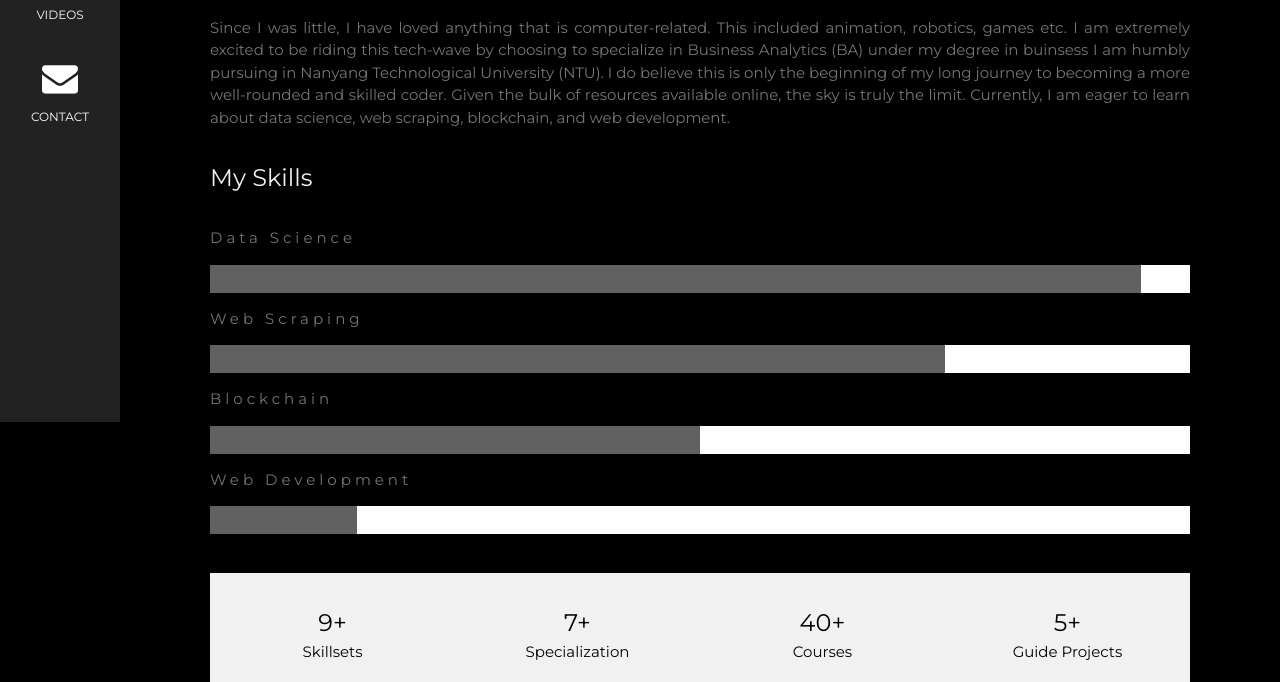
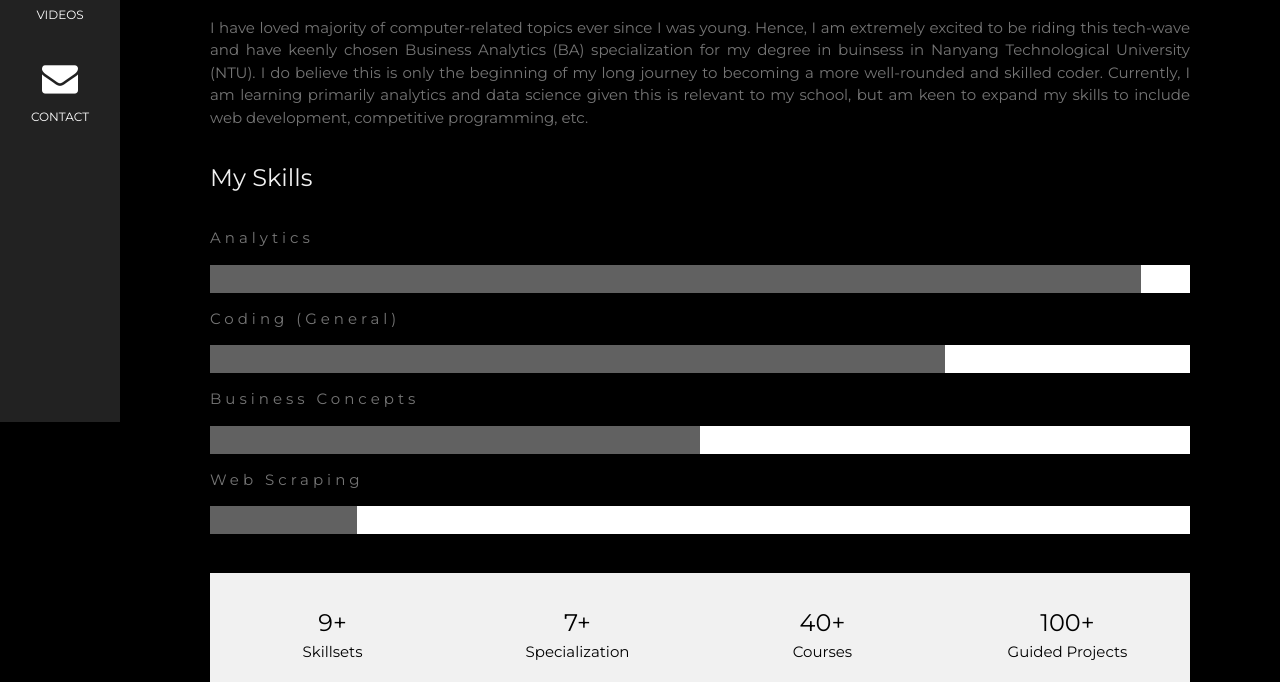
Before and after one commit to tonyngmk/tonyngmk.github.io, a plain HTML site: page index.html in a window 1280 px wide. Shown: the part 378-1060 px from the top of the page. Drawn offline with Linux system fonts and the light colour scheme; a script that the page names is missing.

Commit message:
Changes to some wordings

```diff
--- a/index.html
+++ b/index.html
@@ -67,26 +67,26 @@ body, h1,h2,h3,h4,h5,h6 {font-family: "Montserrat", sans-serif}
   <div class="w3-content w3-justify w3-text-grey w3-padding-64" id="about">
     <h2 class="w3-text-light-grey">My Drive</h2>
     <hr style="width:200px" class="w3-opacity">
-    <p>Since I was little, I have loved anything that is computer-related. This included animation, robotics, games etc. I am
-	extremely excited to be riding this tech-wave by choosing to specialize in Business Analytics (BA) under my degree in buinsess
-	I am humbly pursuing in Nanyang Technological University (NTU). I do believe this is only the beginning of my long journey to
-	becoming a more well-rounded and skilled coder. Given the bulk of resources available online, the sky is truly the limit. Currently,
-	I am eager to learn about data science, web scraping, blockchain, and web development.
+    <p>I have loved majority of computer-related topics ever since I was young. Hence, I am
+	extremely excited to be riding this tech-wave and have keenly chosen Business Analytics (BA) specialization for my degree in buinsess
+	in Nanyang Technological University (NTU). I do believe this is only the beginning of my long journey to
+	becoming a more well-rounded and skilled coder. Currently, I am learning primarily analytics and data science given this is relevant to my school,
+	but am keen to expand my skills to include web development, competitive programming, etc.
     </p>
     <h3 class="w3-padding-16 w3-text-light-grey">My Skills</h3>
-    <p class="w3-wide">Data Science</p>
+    <p class="w3-wide">Analytics</p>
     <div class="w3-white">
       <div class="w3-dark-grey" style="height:28px;width:95%"></div>
     </div>
-    <p class="w3-wide">Web Scraping</p>
+    <p class="w3-wide">Coding (General)</p>
     <div class="w3-white">
       <div class="w3-dark-grey" style="height:28px;width:75%"></div>
     </div>
-    <p class="w3-wide">Blockchain</p>
+    <p class="w3-wide">Business Concepts</p>
     <div class="w3-white">
       <div class="w3-dark-grey" style="height:28px;width:50%"></div>
 	</div>
-	<p class="w3-wide">Web Development</p>
+	<p class="w3-wide">Web Scraping</p>
     <div class="w3-white">
       <div class="w3-dark-grey" style="height:28px;width:15%"></div>
     </div><br>
@@ -105,8 +105,8 @@ body, h1,h2,h3,h4,h5,h6 {font-family: "Montserrat", sans-serif}
         Courses
       </div>
       <div class="w3-quarter w3-section">
-        <span class="w3-xlarge">5+</span><br>
-        Guide Projects
+        <span class="w3-xlarge">100+</span><br>
+        Guided Projects
       </div>
     </div>
     <h3 class="w3-padding-24 w3-text-light-grey">Skillsets</h3>
@@ -146,7 +146,7 @@ body, h1,h2,h3,h4,h5,h6 {font-family: "Montserrat", sans-serif}
           <li class="w3-dark-grey w3-xlarge w3-padding-32">Nanyang Technological University</li>
           <li class="w3-padding-16">Penultimate Student</li>
           <li class="w3-padding-16">Business Analytics Specialization</li>
-          <li class="w3-padding-16">Strong in Analytics modules</li>
+          <li class="w3-padding-16">Strong in all Analytics modules</li>
           <li class="w3-padding-16">Student Athlete</li>
           <!-- <li class="w3-padding-16"> -->
             <!-- <h2>$ 10</h2> -->
```
